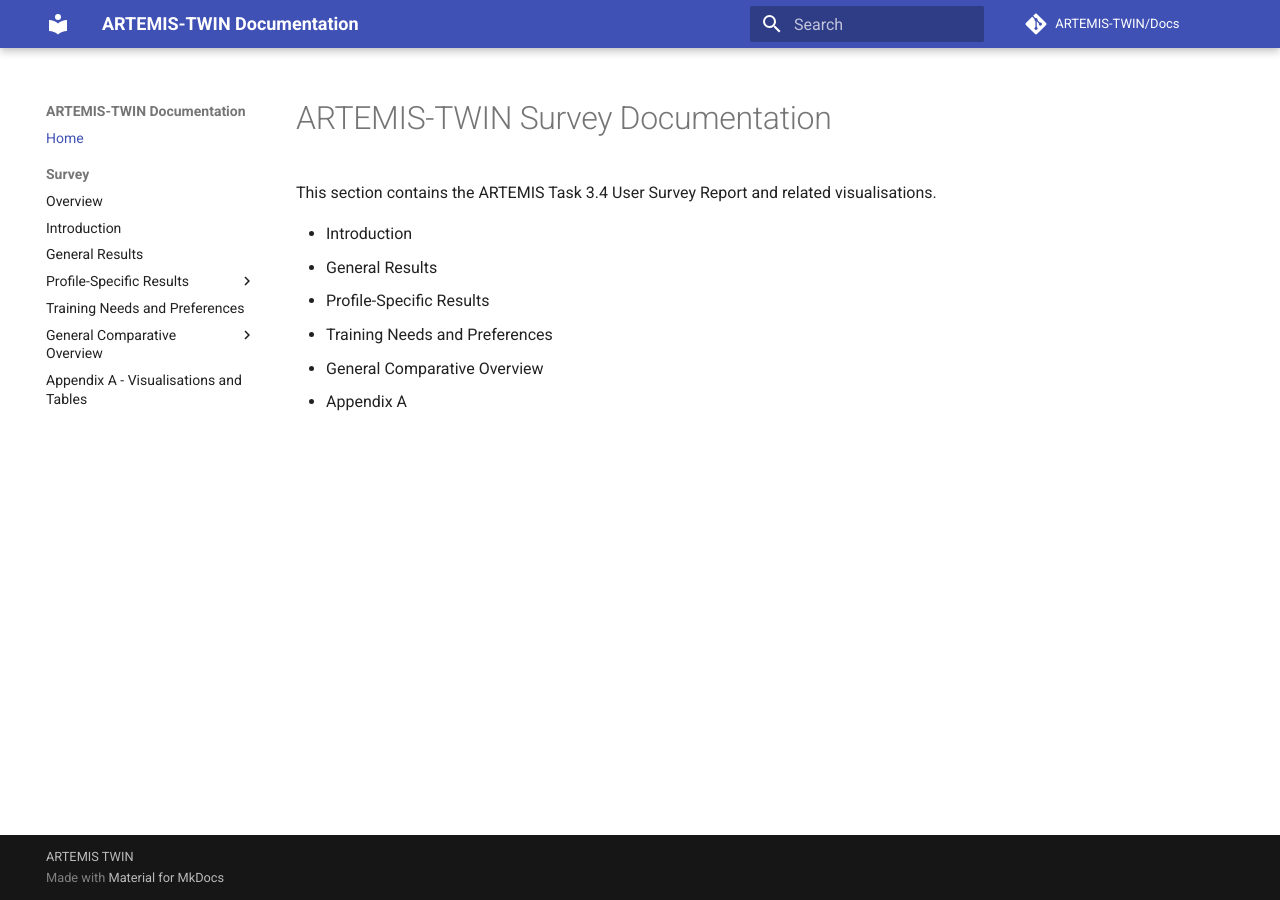
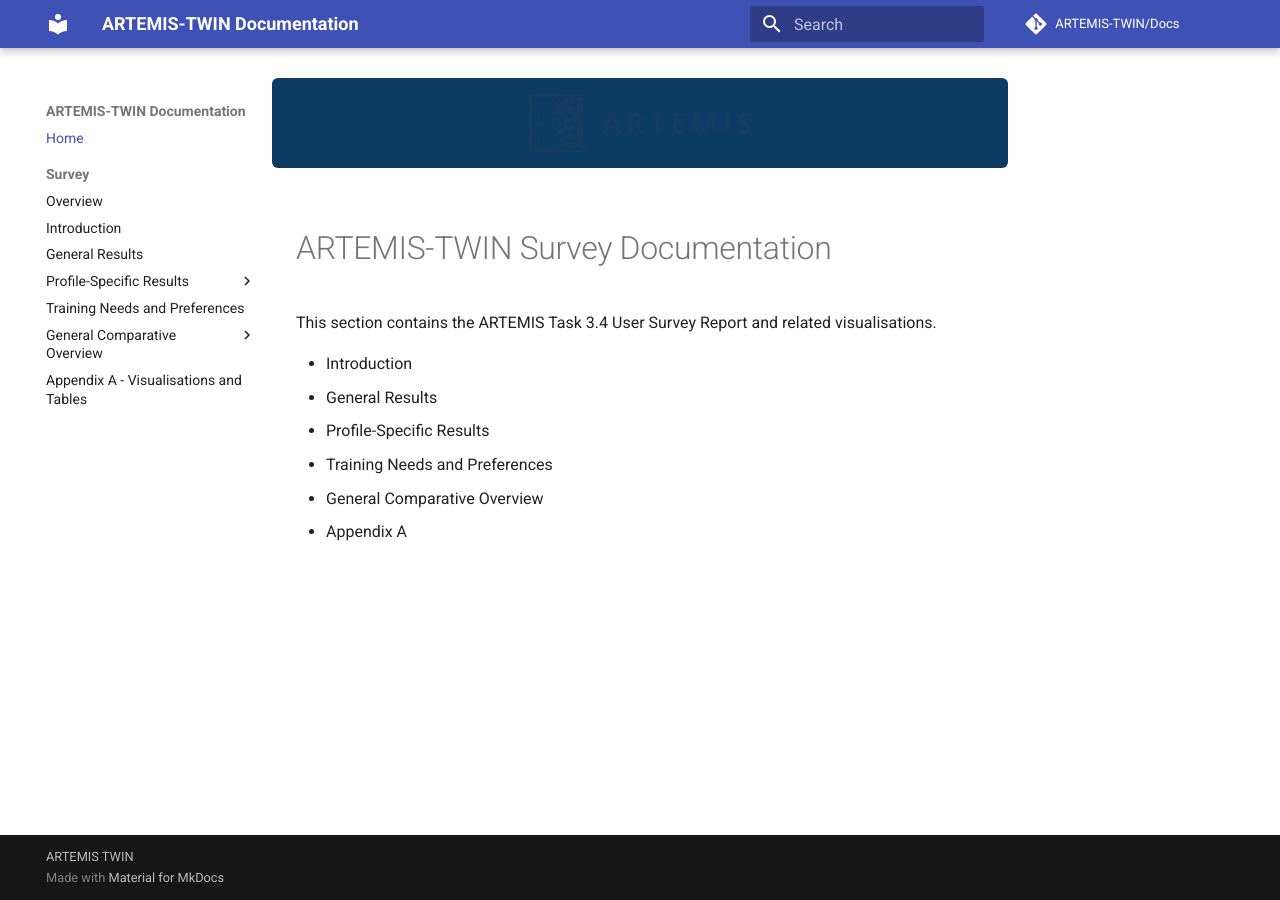
Before and after one commit to ARTEMIS-TWIN/Docs, an MkDocs documentation site: the page built from docs/index.md, in a window 1280 px wide. Built offline with MkDocs 1.6.1 and Material for MkDocs 9.7.7, drawn with Linux system fonts in a browser that asks for light colours; comment, search, counter and statistics services are not loaded.

Commit message:
Update mkdocs.yml

```diff
--- a/mkdocs.yml
+++ b/mkdocs.yml
@@ -13,7 +13,7 @@ theme:
     - navigation.instant     # Faster page transitions
     - navigation.top         # Back-to-top button
 extra_css:
-  - assets/stylesheets/extra.css
+  - survey/assets/stylesheets/extra.css
 markdown_extensions:
   - attr_list
 
```
